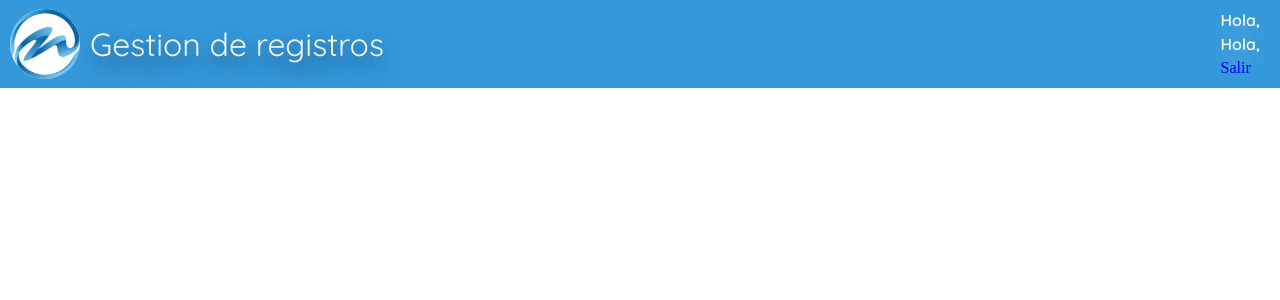
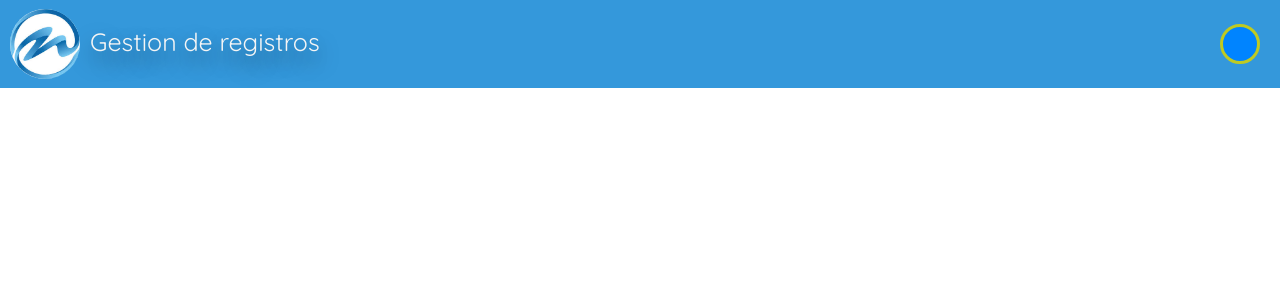
Before and after one commit to christhian-aracena/crud_backend, a PHP site: page /main.php in a window 1280 px wide. Shown: the top 300 px of the page. Run offline with PHP 8.4, Linux system fonts and the light colour scheme; the visitor is signed in with stand-in values (Sample User, id 1); data that the repository does not hold is empty; some libraries are stand-ins or nearby versions.

Commit message:
avance main

```diff
--- a/Negocio/get-nombre.php
+++ b/Negocio/get-nombre.php
@@ -20,4 +20,7 @@
     $apellido = "<p>"."Hola,"." ".$consulta['apellido']."</p>";
 
 
+    $nombreRecortado = substr($consulta['nombre'], 0, 1);
+    $apellidoRecortado = substr($consulta['apellido'], 0, 1);
+
 ?>
--- a/Presentacion/main.css
+++ b/Presentacion/main.css
@@ -140,5 +140,19 @@
 }
 
 .nombre{
+    display: flex;
+    flex-direction: row;
+    align-items: center;
+    justify-content: center;
     margin-right: 2rem;
+    border-radius: 50rem;
+    background: rgb(0, 132, 255);
+    width: 4rem;
+    height: 4rem;
+    border: solid 0.3rem rgb(191, 202, 34);
 }
+
+.nombre small{
+    color: azure;
+    font-family: Quicksand;
+}
--- a/main.php
+++ b/main.php
@@ -3,8 +3,7 @@
 <?php
     session_start();
     if (!isset($_SESSION['email']) ) {
-        header("Location: login.php");  // Corregí la URL de redirección
-        exit();
+        header("Location: login.php");
     }
 ?>
 <head>
@@ -17,6 +16,7 @@
     <link rel="preconnect" href="https://fonts.googleapis.com">
 <link rel="preconnect" href="https://fonts.gstatic.com" crossorigin>
 <link href="https://fonts.googleapis.com/css2?family=Jost:ital,wght@0,100..900;1,100..900&family=Quicksand:wght@300..700&display=swap" rel="stylesheet">
+<link rel="stylesheet" href="https://cdn.jsdelivr.net/npm/bootstrap@5.3.2/dist/css/bootstrap.min.css" integrity="sha384-T3c6CoIi6uLrA9TneNEoa7RxnatzjcDSCmG1MXxSR1GAsXEV/Dwwykc2MPK8M2HN" crossorigin="anonymous">
 </head>
 
 <body>
@@ -31,11 +31,13 @@
 
         <div class="count-user">
             <div class="nombre">
+                <small>
                 <?php
                     include("Negocio/get-nombre.php");
-                    echo $nombre. " " . $apellido;
+                    echo  $nombreRecortado. " " . $apellidoRecortado
                 ?>
-                <a href="Datos/logout.php">Salir</a>
+                </small>
+            <!-- <a href="Datos/logout.php">Salir</a> -->
             </div>
             <div class="perfil">
 
--- a/validar_usuario.php
+++ b/validar_usuario.php
@@ -18,17 +18,18 @@
 
     if ($resultado['count'] > 0) {
         $_SESSION['email'] = $correo;
-        echo 'success';
+
         // Evitar inyección de SQL utilizando consultas preparadas
         $resultados = $conexion->prepare("SELECT idLogin FROM iniciar_sesion WHERE correo = ?");
         $resultados->bindParam(1, $correo);
         $resultados->execute();
         $consulta = $resultados->fetch(PDO::FETCH_ASSOC);
-
+        echo 'success';
         if ($consulta) {
             $_SESSION['id_user'] = $consulta['idLogin'];
             exit();
         }
+
     }
 } catch (PDOException $e) {
     // En caso de error en la consulta
```
Also changed, not shown: Datos/logout.php (+12 -1 lines).
